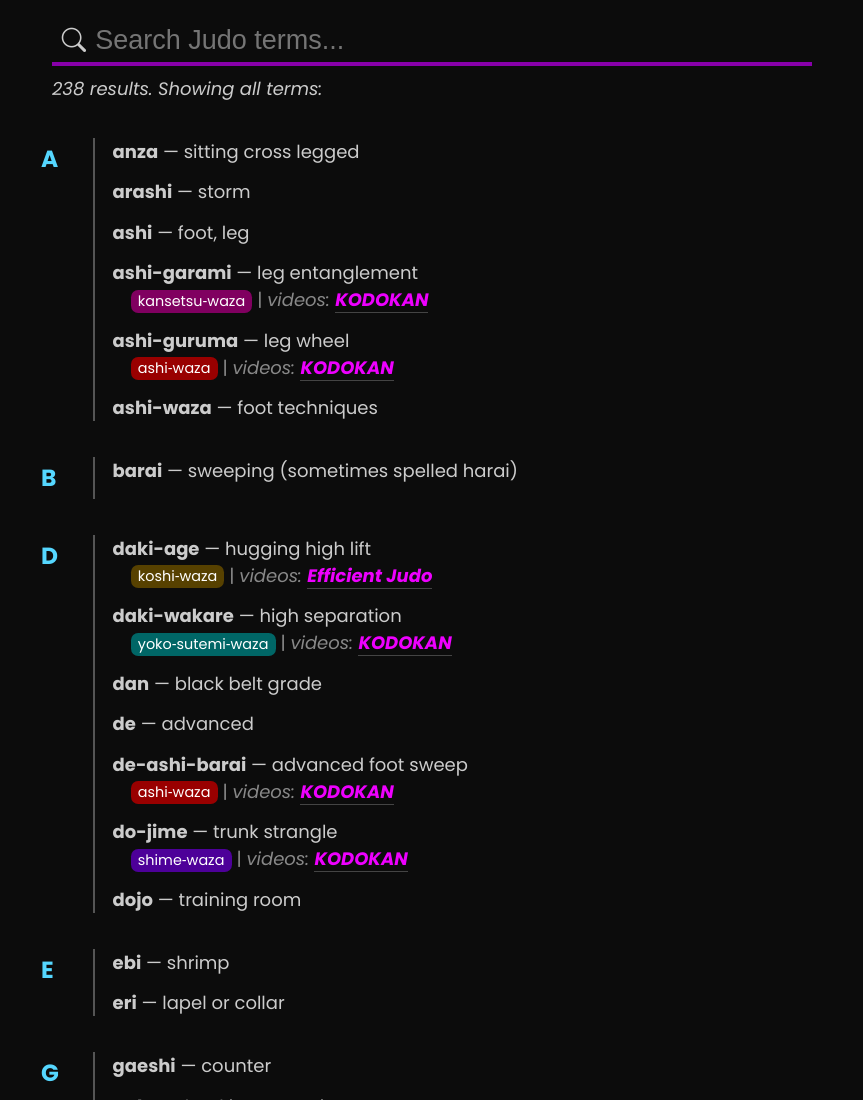
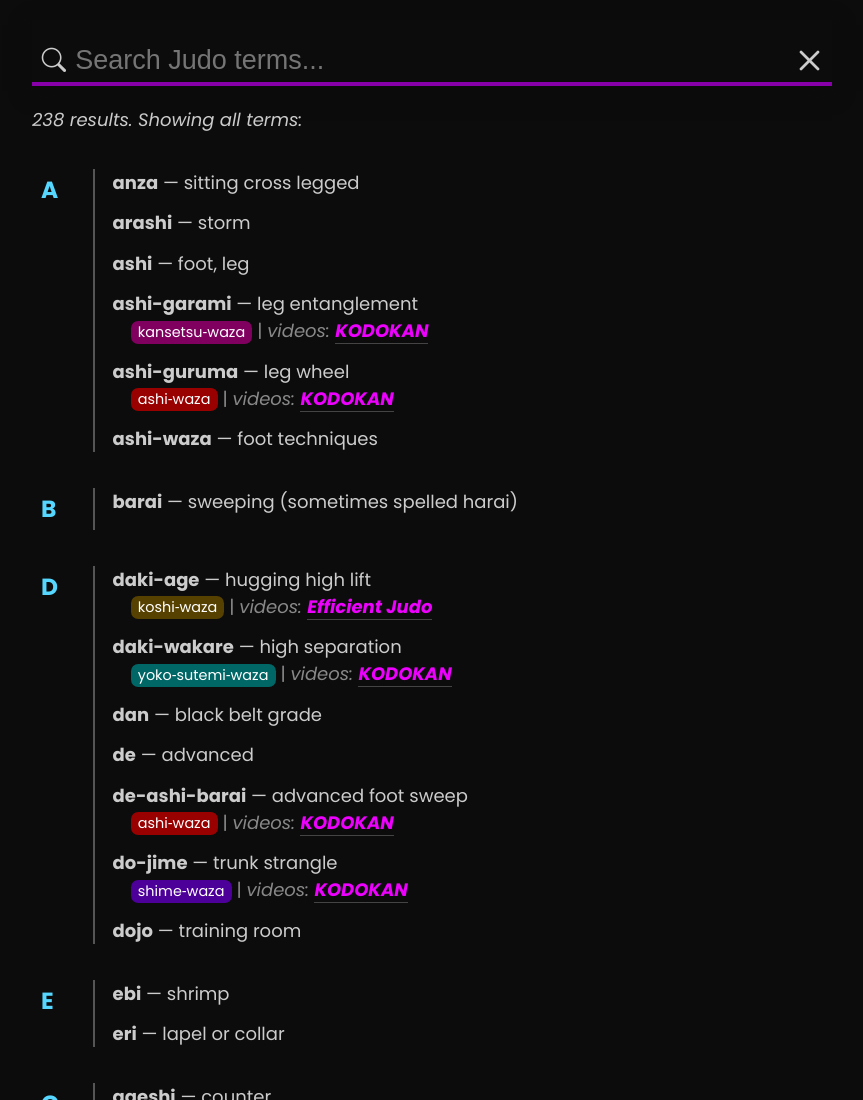
Before and after one commit to Seakibble/judo, a plain HTML site: page index.html in a window 1280 px wide. Shown: the top 1100 px of the page, without its empty margins (208-1071 px from the left). Drawn offline with nearby package versions, Linux system fonts and the light colour scheme.

Commit message:
Styling tweaks, added clear search button and sticky search bar

```diff
--- a/css/main.css
+++ b/css/main.css
@@ -9,13 +9,14 @@
     --purple: #e0f;
     --purpleAccent: #80a;
     --light: #ccc;
+    --dark: #0c0c0c;
     --subtle: #888;
     --blue: rgb(85, 215, 255);
     --spacing: 20px;
 }
 
 body {
-    background: #0c0c0c;
+    background: var(--dark);
     color: var(--light);
     margin: 0 auto;
     max-width: 800px;
@@ -102,14 +103,50 @@ a:hover {
     color: var(--subtle);
 }
 
+.searchbar-wrapper {
+    padding: var(--spacing) 0 0;
+    position: sticky;
+    top: 0;
+    background-color: var(--dark);
+    box-shadow: 0 5px 20px var(--dark);
+}
+
 .searchbar {
-    margin: 0 var(--spacing) 0.5em;
+    margin: 0;
+    position: relative;
 }
 .searchbar > i {
     position: absolute;
     padding: 0.1em 0 0 0.4em;
     font-size: 1.35rem;
 }
+.cancel {
+    position: absolute;
+    display: grid;
+    place-content: center;
+    font-size: 2.5rem;
+    right: 0;
+    top: 0;
+    padding: 0;
+    width: 1em;
+    height: 1em;
+    background-color: transparent;
+    border: none;
+    border-radius: 0.25rem;
+    color: var(--light);
+}
+.cancel > i {
+    transition: color 0.25s, transform 0.25s;
+}
+.cancel:focus {
+    outline: none;
+    color: var(--purple);
+
+}
+.cancel:focus > i {
+    transform: scale(1.5) rotate(0.25turn);
+}
+
 input {
     width: 100%;
     font-size: 1.5rem;
@@ -137,7 +174,7 @@ input:focus {
 .results {
     grid-column: span 2;
     font-style: italic;
-    margin: 0 var(--spacing);
+    margin: 0;
 }
 
 .glossary {
@@ -145,6 +182,7 @@ input:focus {
     grid-template-columns: auto 1fr;
     grid-gap: 2rem 1rem;
     align-items: start;
+    padding-top: var(--spacing);
 
 }
 
@@ -156,7 +194,6 @@ input:focus {
 .exact {
     color: hsl(51, 100%, 50%);
     padding: 1em 0;
-    margin: 1em 0;
     background: hsl(43, 100%, 7%);
     grid-column: span 2;
 }
@@ -226,8 +263,20 @@ input:focus {
 }
 
 @media screen and (max-width: 1000px) {
+    main {
+        padding: 0;
+    }
+    .searchbar-wrapper {
+        padding: 0.25rem 0 0;
+    }
     body {
         display: block;
+    }
+    .exact {
+        margin: 1em 0;
+    }
+    .results {
+        margin: var(--spacing) var(--spacing) 0;
     }
     .glossary {
         display: block;
--- a/index.html
+++ b/index.html
@@ -30,9 +30,12 @@
     <main>
         <section>
             <!-- <h1>Judo Glossary</h1> -->
-            <div class="searchbar">
-                <i class="bi bi-search"></i>
-                <input id="search" placeholder="Search Judo terms..." autofocus>
+            <div class="searchbar-wrapper">
+                <div class="searchbar">
+                    <i class="bi bi-search"></i>
+                    <input id="search" placeholder="Search Judo terms..." autofocus>
+                    <button id="cancel" class="cancel"><i class="bi bi-x"></i></button>
+                </div>
             </div>
             <div class="glossary" id="glossary">
 
--- a/script.js
+++ b/script.js
@@ -1,5 +1,6 @@
 let $glossary = document.getElementById('glossary')
 let $search = document.getElementById('search')
+let $cancel = document.getElementById('cancel')
 
 
 function getTerms() {
@@ -82,12 +83,21 @@ getTerms()
 
 let searchTimer = null
 $search.addEventListener('input', () => {
+    search()
+})
+
+function search() {
     if (searchTimer !== null) {
         clearTimeout(searchTimer)
     }
     searchTimer = setTimeout(() => {
         getTerms()
     }, 250)
+}
+
+$cancel.addEventListener('click', () => {
+    $search.value = ''
+    search()
 })
 
 function results(n) {
```
